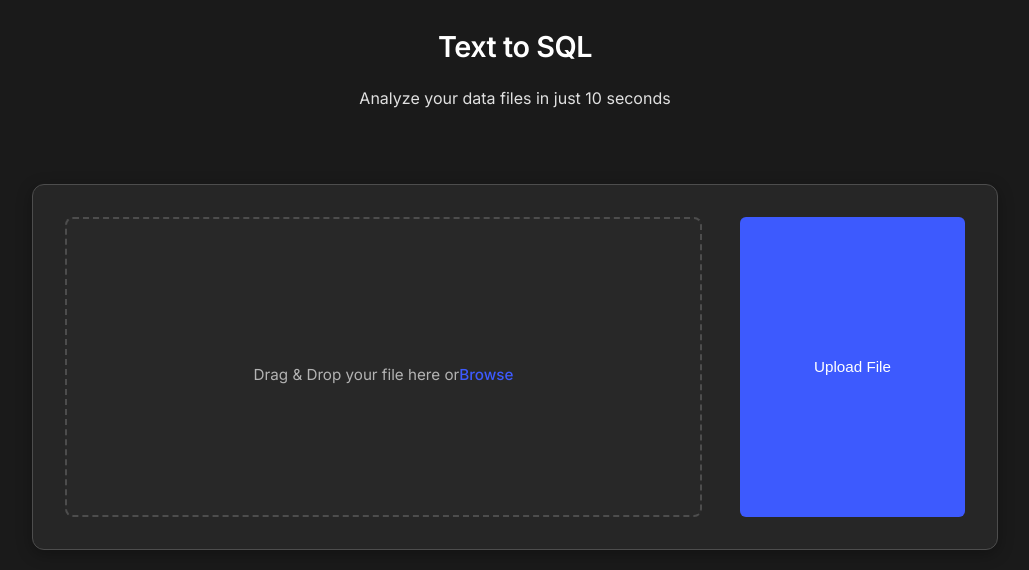
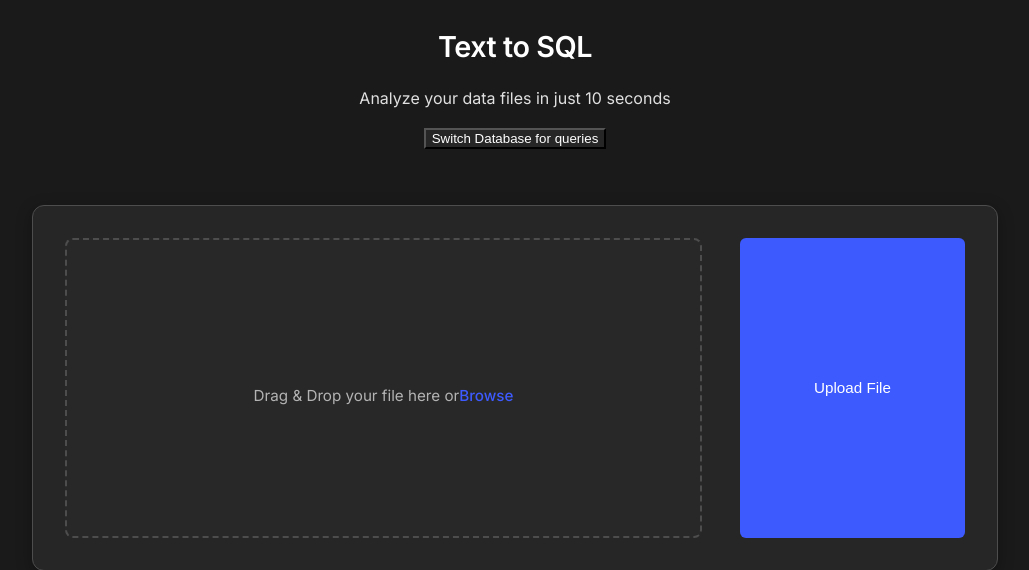
Before and after one commit to deecod-dev/nlp2sql, a Django app: page / in a window 1280 px wide. Shown: the top 570 px of the page, without its empty margins (125-1154 px from the left). Run offline with Django 5.2, Linux system fonts and the light colour scheme; some libraries are stand-ins or nearby versions.

Commit message:
option to switch databases

```diff
--- a/dataquery/static/styles.css
+++ b/dataquery/static/styles.css
@@ -488,3 +488,10 @@
     word-wrap: break-word;
     font-size: 0.9em;
 }
+.db-btn{
+    background: var(--container-bg);
+    color: white;
+}
+.db-btn:hover{
+    background: black;
+}
--- a/dataquery/templates/dataquery/home.html
+++ b/dataquery/templates/dataquery/home.html
@@ -44,6 +44,7 @@
         <header>
             <h1>Text to SQL</h1>
             <p>Analyze your data files in just 10 seconds</p>
+            <button class="db-btn">Switch Database for queries</button>
         </header>
 
         <!-- File Upload Section -->
@@ -109,6 +110,21 @@
         </div>
     </div>
     <script>
+        document.addEventListener("DOMContentLoaded", function () {
+            const dbflag = document.querySelector(".db-btn");
+            dbflag.onclick = function () {
+                fetch("/update_settings/", {
+                    method: "POST",
+                })
+                .then(response => response.json())
+                .then(data => {
+                    alert(data.message || data.error);
+                    console.log("Response:", data);
+                })
+                .catch(error => console.error("Error:", error));
+            };
+        });
+
         const dropArea = document.getElementById('drop-area');
         const fileInput = document.getElementById('file-input');
         const fileNameDisplay = document.getElementById('file-name');
--- a/dataquery/urls.py
+++ b/dataquery/urls.py
@@ -11,13 +11,15 @@
 #     path('drop_table/', views.drop_table_view, name='drop_table'),  # Add this line
 #     # path('upload/', views.process_file, name='upload_file'),
 # ]
-
+from .views import update_settings_variable
 # duckdb
 urlpatterns = [
     path('', views.home, name='home'),
     path('process_file/', views.process_file, name='process_file'),
     path('process-query/', views.query_view, name='process_query'),  # New endpoint
     path('download/', views.download_result, name='download_result'),
+    path("update_settings/", update_settings_variable, name="update_settings"),
+
     # path('drop_table/', views.drop_files, name='drop_table'),  # Add this line
     # path('upload/', views.process_file, name='upload_file'),
 ]
--- a/dataquery/views.py
+++ b/dataquery/views.py
@@ -7,6 +7,23 @@
     # Clean uploads when home page is loaded/refreshed
     empty_media_folder()
     return render(request, 'dataquery/home.html')
+
+from django.conf import settings
+from django.views.decorators.csrf import csrf_exempt
+# Global variable in settings.py (e.g., SETTINGS_FLAG)
+@csrf_exempt  # Disable CSRF for testing (remove this in production)
+def update_settings_variable(request):
+    if request.method == "POST":
+        settings.DBFLAG = not settings.DBFLAG  # Toggle the variable
+        print("variiiiiiiiiiiiiiiiiiiiiiableee: ",settings.DBFLAG)
+        db=""
+        if(settings.DBFLAG):
+            db="DuckDB"
+        else:
+            db="PostgreSQL"
+        return JsonResponse({"message": f"Database changed to {db}"})
+
+    return JsonResponse({"error": "Invalid request"}, status=405)
 
 def process_file(request):
     if request.method == 'POST' and request.FILES.get('file'):
```
